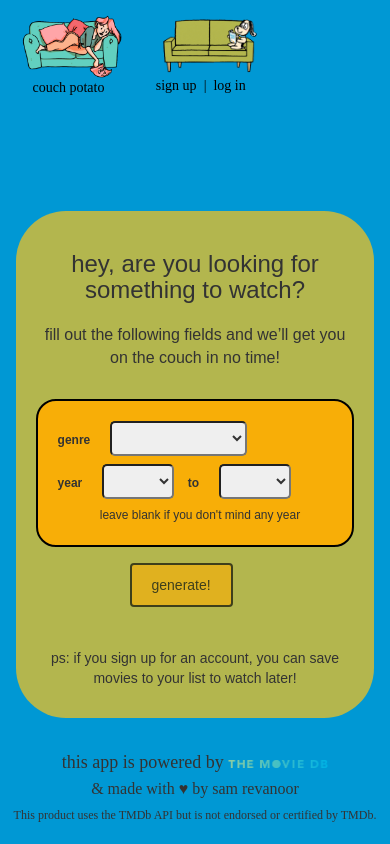
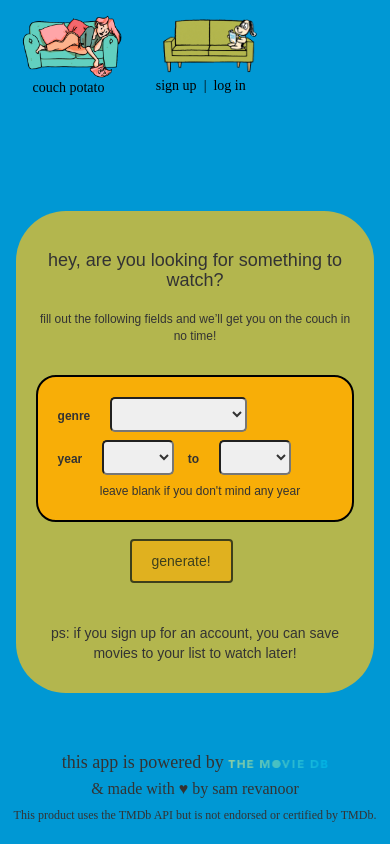
Before and after one commit to samrevanoor/couchpotato, a React (Create React App) app: page / in a window 390 px wide. Built offline with nearby package versions, Linux system fonts and the light colour scheme; no server answers; a web font is replaced by a local one.

Commit message:
adds responsive design to instructions component

```diff
--- a/src/components/Instructions/Instructions.css
+++ b/src/components/Instructions/Instructions.css
@@ -1,9 +1,22 @@
 .Instructions-body {
-    font-size: 22px;
-    cursor: default;
+  cursor: default;
 }
 
 .Instructions-body p {
-    font-size: 16px;
-    margin: 20px 0 30px 0;
+  font-size: 16px;
+  margin: 20px 0 30px 0;
 }
+
+.Instructions-body h3 {
+  font-size: 22px;
+}
+
+@media only screen and (max-width: 500px) {
+  .Instructions-body p {
+    font-size: 12px;
+  }
+
+  .Instructions-body h3 {
+    font-size: 18px;
+  }
+}
--- a/src/pages/FavesPage/FavesPage.css
+++ b/src/pages/FavesPage/FavesPage.css
@@ -47,7 +47,7 @@
 @media only screen and (max-width: 670px) {
   .FavesPage-filter {
       width: 40%;
-      font-size: 16px;
+      font-size: 18px;
       margin-top: 10px;
   }
   .FavesPage-filter select {
--- a/src/pages/WatchListPage/WatchListPage.css
+++ b/src/pages/WatchListPage/WatchListPage.css
@@ -46,10 +46,10 @@
 
 @media only screen and (max-width: 670px) {
   .WatchlistPage-filter {
-      width: 40%;
-      font-size: 16px;
-      margin-top: 10px;
-      z-index: 1;
+    width: 40%;
+    font-size: 18px;
+    margin-top: 10px;
+    z-index: 1;
   }
   .WatchlistPage-filter select {
     padding: 0;
```
